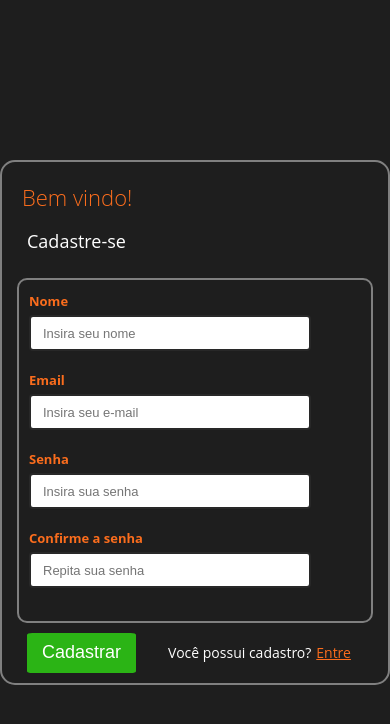
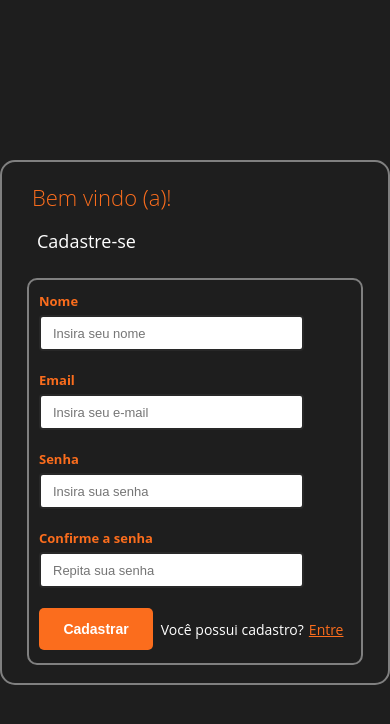
Before and after one commit to anti-w/can-eat-web, a React (Create React App) app: page /register in a window 390 px wide. Shown: the top 724 px of the page. Built offline with nearby package versions, Linux system fonts and the light colour scheme; some icons are missing.

Commit message:
menu mobile (60%) && register form completed

```diff
--- a/src/components/GridThreeColumns/styles.js
+++ b/src/components/GridThreeColumns/styles.js
@@ -2,8 +2,9 @@ import styled, { css } from 'styled-components';
 
 export const Container = styled.div`
   ${({ theme }) => css`
+    display: flex;
     height: 100vh;
-    display: flex;
+    padding: 0;
     text-align: center;
     align-items: center;
     justify-content: center;
--- a/src/components/GridTwoColumns/styles.js
+++ b/src/components/GridTwoColumns/styles.js
@@ -4,8 +4,10 @@ import { ButtonCall } from '../Button/styles';
 export const FlexGrid = styled.div`
   ${({ theme }) => css`
     display: grid;
+    padding: 2.2rem;
+    padding-top: 0rem;
+    padding-bottom: 2rem;
     grid-template-columns: 1.15fr 0.75fr;
-    overflow-x: hidden;
     gap: 16px;
     align-items: center;
 
@@ -26,12 +28,13 @@ export const ImgContainer = styled.div`
     display: flex;
     justify-content: center;
     align-items: center;
-    margin-top: 10rem;
+    padding-top: 8rem;
     img {
-      width: 36rem;
+      width: 35rem;
       height: auto;
     }
     @media ${theme.media.lteMedium} {
+      padding: 0;
       margin-top: 2rem;
       img {
         width: 25rem;
--- a/src/components/Menu/index.jsx
+++ b/src/components/Menu/index.jsx
@@ -3,7 +3,6 @@ import * as Styled from './styles';
 
 import { NavLink } from '../NavLink';
 import { Toggle } from '../Toggle';
-import { SectionContainer } from '../SectionContainer';
 
 import { FilterSquare } from '@styled-icons/bootstrap/FilterSquare';
 import { XSquareFill } from '@styled-icons/bootstrap/XSquareFill';
@@ -20,42 +19,61 @@ export const Menu = ({
       <Styled.Button
         aria-label="Open/Close Menu"
         visible={visible}
-        onClick={() => setVisible(true)}
       >
-        {visible ? (
         <div
           style={{
             display: 'flex',
+            width: '100%',
+            padding: '2rem',
             justifyContent: 'space-between',
             alignItems: 'center',
             flexDirection: 'columns',
           }}
         >
-            <h1>Logo</h1>
-            <XSquareFill aria-label="Close menu" />
+          {visible ? (
+            <>
+              <h2>Logo</h2>
+              <XSquareFill
+                aria-label="Close menu"
+                onClick={() => setVisible(true)}
+              />
+              <Toggle
+                theme={theme}
+                toggleTheme={toggleTheme}
+              />
+            </>
+          ) : (
+            <>
+              <h2>Logo</h2>
+              <FilterSquare
+                onClick={() => setVisible(true)}
+                aria-label="Open menu"
+              />
+              <Toggle
+                theme={theme}
+                toggleTheme={toggleTheme}
+              />
+            </>
+          )}
         </div>
-        ) : (
-          <FilterSquare aria-label="Open menu" />
-        )}
       </Styled.Button>
       <Styled.Container
         onClick={() => setVisible(false)}
         visible={visible}
       >
         <Styled.MenuContainer>
+          {!visible && <h3>Logo</h3>}
           <NavLink links={links} />
           <Styled.ButtonsContainer>
+            {!visible && (
               <Button
                 textInside="Registre-se"
                 typeAction="register"
               />
+            )}
             <Button
               textInside="Entrar"
               typeAction="login"
-            />
-            <Toggle
-              theme={theme}
-              toggleTheme={toggleTheme}
             />
           </Styled.ButtonsContainer>
         </Styled.MenuContainer>
--- a/src/components/Menu/styles.js
+++ b/src/components/Menu/styles.js
@@ -37,8 +37,8 @@ export const ButtonsContainer = styled.div`
 export const MenuContainer = styled.div`
   ${({ theme }) => css`
     display: flex;
-    padding: 0.3rem 4.2rem;
     text-align: center;
+    padding: 0 4rem;
     justify-content: space-between;
     align-items: center;
     h1 {
@@ -58,7 +58,8 @@ export const Button = styled.div`
   ${({ theme, visible }) => css`
     z-index: 6;
     position: fixed;
-    padding: 2rem;
+    display: none;
+    padding: 2.4rem;
     top: 0;
     color: ${({ theme }) => theme.menuIcon};
     width: 100%;
--- a/src/components/RegisterForm/index.jsx
+++ b/src/components/RegisterForm/index.jsx
@@ -50,7 +50,7 @@ export const RegisterForm = ({ theme, toggleTheme }) => {
             }}
           >
             <Heading size="medium" as="h2">
-              Bem vindo!
+              Bem vindo (a)!
             </Heading>
             <div
               style={{
@@ -142,21 +142,15 @@ export const RegisterForm = ({ theme, toggleTheme }) => {
                 component={TextError}
               />
             </Styled.FormControl>
+            <Styled.FooterForm>
+              <button>Cadastrar</button>
+              <p>
+                {`Você possui cadastro? `}{' '}
+                <a href="/login">Entre</a>{' '}
+              </p>
+            </Styled.FooterForm>
           </Form>
         </Formik>
-        <div
-          style={{
-            display: 'flex',
-            justifyContent: 'center',
-            alignItems: 'center',
-          }}
-        >
-          <Button textInside="Cadastrar" />
-          <p>
-            {`Você possui cadastro? `}{' '}
-            <a href="/login">Entre</a>{' '}
-          </p>
-        </div>
       </Styled.FormContainer>
 
       <img
--- a/src/components/RegisterForm/styles.js
+++ b/src/components/RegisterForm/styles.js
@@ -1,4 +1,33 @@
 import styled, { css } from 'styled-components';
+
+export const Container = styled.div`
+  ${({ theme }) => css`
+  display: flex;
+  height: 100vh;
+  justify-content: center ;
+  align-items: center ;
+  img{
+    margin-left: 8rem;
+  }
+
+  p{
+    display: flex ;
+    width: 100% ;
+    justify-content: center ;
+    align-items: center ;
+    color:${theme.menuIcon} ;
+  }
+  p a{
+    color: ${theme.heading};
+    cursor: pointer ;
+    margin-left: 0.5rem;
+  }
+
+  @media ${theme.media.lteMedium}{
+    img{
+      display: none ;
+    }`}
+`;
 
 export const FormContainer = styled.div`
   ${({ theme }) => css`
@@ -9,7 +38,7 @@ export const FormContainer = styled.div`
     height: 52.5rem;
     align-items: center;
     justify-content: center;
-    padding: 2rem 1.5rem;
+    padding: 2rem 2.5rem;
     border-radius: 15px;
     margin-right: 4.2rem;
     background-color: ${theme.formBg};
@@ -70,31 +99,23 @@ export const HeadingContainer = styled.div`
   `}
 `;
 
-export const Container = styled.div`
+export const FooterForm = styled.div`
   ${({ theme }) => css`
-  display: flex;
-  height: 100vh;
-  justify-content: center ;
-  align-items: center ;
-  img{
-    margin-left: 8rem;
-  }
+    display: flex;
+    justify-content: space-between;
+    align-items: center;
 
-  p{
-    display: flex ;
-    width: 100% ;
-    justify-content: center ;
-    align-items: center ;
-    color:${theme.menuIcon} ;
-  }
-  p a{
-    color: ${theme.heading};
-    cursor: pointer ;
-    margin-left: 0.5rem;
-  }
-
-  @media ${theme.media.lteMedium}{
-    img{
-      display: none ;
-    }`}
+    button {
+      text-align: center;
+      font-size: 1.4rem;
+      font-weight: bold;
+      color: ${theme.white};
+      cursor: pointer;
+      border: none;
+      width: 18rem;
+      height: 4.2rem;
+      border-radius: 0.5rem;
+      background: ${theme.heading};
+    }
+  `}
 `;
```
Lines whose indentation alone changed are shown as unchanged.
